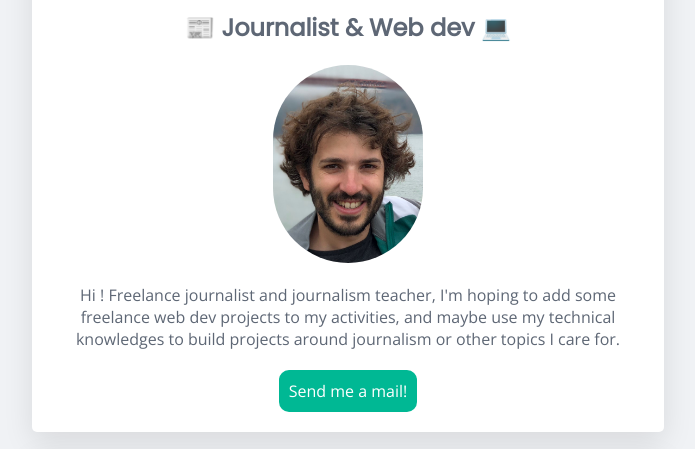
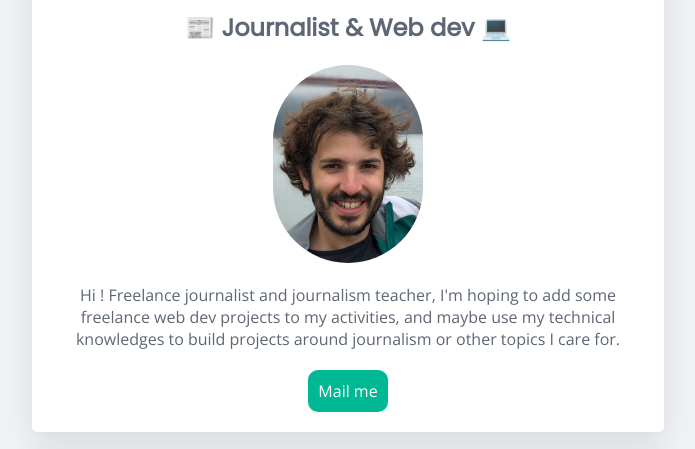
Before and after one commit to qblanc/profile, a plain HTML site: page index.html in a window 1280 px wide. Shown: the part 131-580 px from the top of the page, without its empty margins (292-987 px from the left). Drawn offline with nearby package versions, Linux system fonts and the light colour scheme; a web font is replaced by a local one.

Commit message:
mail text modified

```diff
--- a/index.html
+++ b/index.html
@@ -19,7 +19,7 @@
       <h2>📰 Journalist & Web dev 💻</h2>
       <img class="rounded-pic" src="images/profile.jpg" alt="Picture of Quentin Blanc">
       <p id="intro-text">Hi ! Freelance journalist and journalism teacher, I'm hoping to add some freelance web dev projects to my activities, and maybe use my technical knowledges to build projects around journalism or other topics I care for.</p>
-      <a class="button-green" href="mailto:qblanc@hotmail.com" target="_blank">Send me a mail!</a>
+      <a class="button-green" href="mailto:qblanc@hotmail.com" target="_blank">Mail me</a>
     </div>
 
     <div class="card">
```
